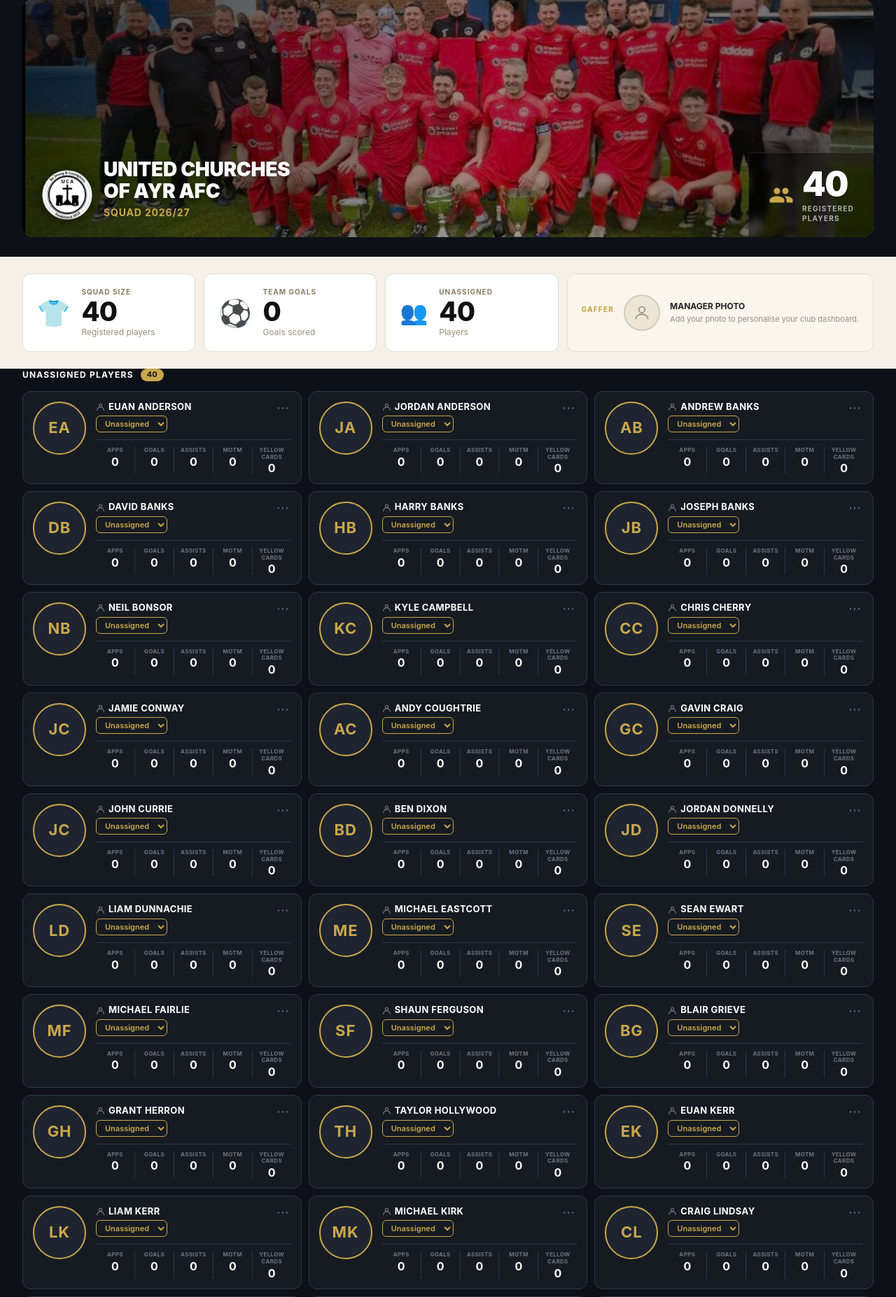
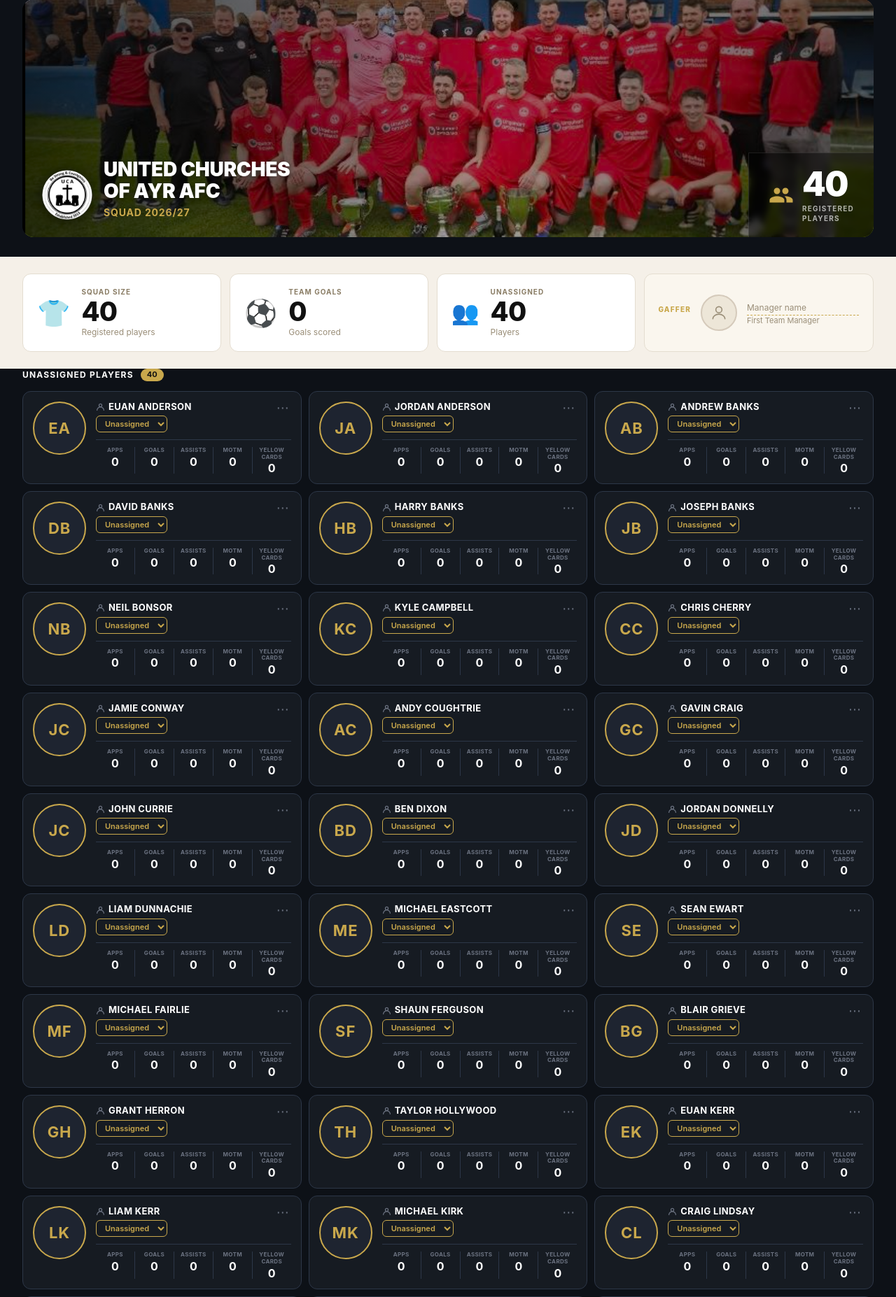
Before and after one commit to thollywood1888/united-churches-ayr, a FastAPI app: page /squad in a window 1280 px wide. Shown: the part 594-2448 px from the top of the page at 70% size. Run offline with FastAPI, Linux system fonts and the light colour scheme; the visitor is signed in with stand-in values (Sample User, id 1); data comes from the database, SQL or seed files in the repository; data that the repository does not hold is empty.

Commit message:
Add click-to-upload photo for players and gaffer on squad page
- Player avatar circles (photo or initials) show camera icon on hover for
  Gaffer — clicking opens file picker and auto-submits to /squad/{id}/photo
- Gaffer card photo placeholder is the same click-to-upload pattern
- Gaffer name is an inline editable input (blur to save) for Gaffer users
- Add gaffer_name + gaffer_photo columns to ClubSettings with _ensure_club_settings_gaffer() migration
- POST /club/gaffer-photo route handles both photo upload and name update
- Squad GET passes gaffer_name and gaffer_photo to template

Co-Authored-By: Claude Sonnet 4.6 <noreply@anthropic.com>

```diff
--- a/app/db.py
+++ b/app/db.py
@@ -45,6 +45,7 @@ def create_schema() -> None:
     _ensure_appearance_pos()
     _ensure_fixture_captain()
     _ensure_fixture_lineup_confirmed()
+    _ensure_club_settings_gaffer()
 
 
 def _ensure_appearance_pitch_slot() -> None:
@@ -105,6 +106,18 @@ def _ensure_fixture_lineup_confirmed() -> None:
         conn.execute(text("ALTER TABLE fixture ADD COLUMN lineup_confirmed BOOLEAN DEFAULT FALSE"))
 
 
+def _ensure_club_settings_gaffer() -> None:
+    inspector = inspect(engine)
+    if "club_settings" not in inspector.get_table_names():
+        return
+    columns = {col["name"] for col in inspector.get_columns("club_settings")}
+    with engine.begin() as conn:
+        if "gaffer_name" not in columns:
+            conn.execute(text("ALTER TABLE club_settings ADD COLUMN gaffer_name VARCHAR(200)"))
+        if "gaffer_photo" not in columns:
+            conn.execute(text("ALTER TABLE club_settings ADD COLUMN gaffer_photo VARCHAR(200)"))
+
+
 def get_session() -> Iterator[Session]:
     """FastAPI dependency yielding a request-scoped session."""
     session = SessionLocal()
--- a/app/main.py
+++ b/app/main.py
@@ -396,6 +396,7 @@ def squad(request: Request, session: SessionDep):
             grouped[pos].append(line)
         else:
             ungrouped.append(line)
+    settings = _get_or_create_settings(session, season.id)
     return _render(
         request,
         "squad.html",
@@ -412,6 +413,8 @@ def squad(request: Request, session: SessionDep):
         top_scorer=scorers[0] if scorers else None,
         top_assister=assisters[0] if assisters else None,
         top_motm_player=motm_leaders[0] if motm_leaders else None,
+        gaffer_name=settings.gaffer_name,
+        gaffer_photo=settings.gaffer_photo,
     )
 
 
@@ -563,6 +566,28 @@ async def upload_player_photo(session: SessionDep, player_id: int, photo: Upload
     dest = _PHOTOS_DIR / filename
     dest.write_bytes(await photo.read())
     player.photo_filename = filename
+    session.commit()
+    return RedirectResponse("/squad", status_code=303)
+
+
+@app.post("/club/gaffer-photo")
+async def upload_gaffer_photo(
+    session: SessionDep,
+    photo: UploadFile = File(None),
+    gaffer_name: Annotated[str, Form()] = "",
+):
+    season = _season_or_404(session)
+    settings = _get_or_create_settings(session, season.id)
+    if gaffer_name.strip():
+        settings.gaffer_name = gaffer_name.strip()
+    if photo and photo.filename:
+        suffix = Path(photo.filename).suffix.lower()
+        if suffix in _ALLOWED_IMAGE_SUFFIXES:
+            _PHOTOS_DIR.mkdir(parents=True, exist_ok=True)
+            filename = f"gaffer{suffix}"
+            dest = _PHOTOS_DIR / filename
+            dest.write_bytes(await photo.read())
+            settings.gaffer_photo = filename
     session.commit()
     return RedirectResponse("/squad", status_code=303)
 
--- a/app/models.py
+++ b/app/models.py
@@ -329,6 +329,8 @@ class ClubSettings(Base):
     id: Mapped[int] = mapped_column(primary_key=True)
     season_id: Mapped[int] = mapped_column(ForeignKey("season.id"), unique=True)
     monthly_fee_pence: Mapped[int] = mapped_column(default=2000)
+    gaffer_name: Mapped[str | None] = mapped_column(String(200), default=None)
+    gaffer_photo: Mapped[str | None] = mapped_column(String(200), default=None)
 
 
 class FeePayment(Base):
--- a/app/static/style.css
+++ b/app/static/style.css
@@ -1842,6 +1842,16 @@ main.sq-main {
   justify-content: center;
   flex: none;
 }
+.sq2-gaffer-img {
+  width: 52px;
+  height: 52px;
+  border-radius: 50%;
+  object-fit: cover;
+  object-position: center top;
+  border: 2px solid #d5cabb;
+  flex: none;
+  display: block;
+}
 .sq2-gaffer-name {
   font-size: 12px;
   font-weight: 700;
@@ -1854,6 +1864,50 @@ main.sq-main {
   margin: 0;
   line-height: 1.4;
 }
+.sq2-gaffer-name-form { margin: 0; }
+.sq2-gaffer-name-input {
+  background: transparent;
+  border: none;
+  border-bottom: 1px dashed #c9a84c;
+  border-radius: 0;
+  padding: 0 0 1px;
+  font-size: 12px;
+  font-weight: 700;
+  color: #222;
+  width: 100%;
+  max-width: 160px;
+  outline: none;
+}
+.sq2-gaffer-name-input:focus { border-bottom-color: #8a7d65; }
+.sq2-gaffer-name-input::placeholder { color: #9a8e78; font-weight: 400; }
+
+/* ── Click-to-upload photo overlay ── */
+.sq2-photo-form { flex: none; margin: 0; }
+.sq2-photo-label {
+  position: relative;
+  display: block;
+  cursor: pointer;
+  line-height: 0;
+}
+.sq2-photo-input {
+  position: absolute;
+  width: 1px;
+  height: 1px;
+  opacity: 0;
+  pointer-events: none;
+}
+.sq2-photo-overlay {
+  position: absolute;
+  inset: 0;
+  display: flex;
+  align-items: center;
+  justify-content: center;
+  background: rgba(0, 0, 0, 0.5);
+  border-radius: 50%;
+  opacity: 0;
+  transition: opacity 150ms ease;
+}
+.sq2-photo-label:hover .sq2-photo-overlay { opacity: 1; }
 
 /* ── Dark section ── */
 .sq2-dark {
--- a/app/templates/squad.html
+++ b/app/templates/squad.html
@@ -178,12 +178,42 @@
       </div>
       <div class="sq2-gaffer-card">
         <p class="sq2-gaffer-label">GAFFER</p>
+        {% if is_gaffer %}
+        <form method="post" action="/club/gaffer-photo" enctype="multipart/form-data" class="sq2-photo-form" id="gaffer-photo-form">
+          <label class="sq2-photo-label" title="Click to change photo">
+            {% if gaffer_photo %}
+            <img src="/static/player_photos/{{ gaffer_photo }}" class="sq2-gaffer-img" alt="Manager">
+            {% else %}
+            <div class="sq2-gaffer-photo-ph">
+              <svg width="26" height="26" viewBox="0 0 24 24" fill="none" stroke="#9a8e78" stroke-width="1.5" stroke-linecap="round" stroke-linejoin="round"><circle cx="12" cy="8" r="4"/><path d="M4 20c0-3.3 3.6-6 8-6s8 2.7 8 6"/></svg>
+            </div>
+            {% endif %}
+            <span class="sq2-photo-overlay" aria-hidden="true">
+              <svg viewBox="0 0 24 24" width="18" height="18"><path fill="#fff" d="M12 15.2A3.2 3.2 0 1 1 15.2 12 3.2 3.2 0 0 1 12 15.2zm6.4-10.4h-2.08l-1.36-2H9.04L7.68 4.8H5.6A2.4 2.4 0 0 0 3.2 7.2v9.6A2.4 2.4 0 0 0 5.6 19.2h12.8a2.4 2.4 0 0 0 2.4-2.4V7.2a2.4 2.4 0 0 0-2.4-2.4z"/></svg>
+            </span>
+            <input type="file" name="photo" accept="image/*" class="sq2-photo-input" onchange="this.form.submit()">
+          </label>
+        </form>
+        {% else %}
+        {% if gaffer_photo %}
+        <img src="/static/player_photos/{{ gaffer_photo }}" class="sq2-gaffer-img" alt="Manager">
+        {% else %}
         <div class="sq2-gaffer-photo-ph">
           <svg width="26" height="26" viewBox="0 0 24 24" fill="none" stroke="#9a8e78" stroke-width="1.5" stroke-linecap="round" stroke-linejoin="round"><circle cx="12" cy="8" r="4"/><path d="M4 20c0-3.3 3.6-6 8-6s8 2.7 8 6"/></svg>
         </div>
+        {% endif %}
+        {% endif %}
         <div>
-          <p class="sq2-gaffer-name">MANAGER PHOTO</p>
-          <p class="sq2-gaffer-desc">Add your photo to personalise your club dashboard.</p>
+          {% if is_gaffer %}
+          <form method="post" action="/club/gaffer-photo" enctype="multipart/form-data" class="sq2-gaffer-name-form">
+            <input type="hidden" name="photo" value="">
+            <input class="sq2-gaffer-name-input" name="gaffer_name" value="{{ gaffer_name or '' }}" placeholder="Manager name" autocomplete="off" onblur="if(this.value.trim())this.form.submit()">
+          </form>
+          <p class="sq2-gaffer-desc">First Team Manager</p>
+          {% else %}
+          <p class="sq2-gaffer-name">{{ gaffer_name or 'MANAGER PHOTO' }}</p>
+          <p class="sq2-gaffer-desc">{{ 'First Team Manager' if gaffer_name else 'Add photo to personalise your dashboard.' }}</p>
+          {% endif %}
         </div>
       </div>
     </div>
@@ -199,10 +229,26 @@
     {% set pl = line.player %}
     <div class="sq2-card" data-name="{{ pl.name | lower }}" data-pos="{{ (pl.position or '') | lower }}">
 
+      {% if is_gaffer %}
+      <form method="post" action="/squad/{{ pl.id }}/photo" enctype="multipart/form-data" class="sq2-photo-form">
+        <label class="sq2-photo-label" title="Click to upload photo">
+          {% if pl.photo_filename %}
+          <img src="/static/player_photos/{{ pl.photo_filename }}" class="sq2-card-photo" alt="{{ pl.name }}">
+          {% else %}
+          <div class="sq2-card-initials">{{ pl.first_name[:1] }}{{ (pl.last_name or '')[:1] }}</div>
+          {% endif %}
+          <span class="sq2-photo-overlay" aria-hidden="true">
+            <svg viewBox="0 0 24 24" width="20" height="20"><path fill="#fff" d="M12 15.2A3.2 3.2 0 1 1 15.2 12 3.2 3.2 0 0 1 12 15.2zm6.4-10.4h-2.08l-1.36-2H9.04L7.68 4.8H5.6A2.4 2.4 0 0 0 3.2 7.2v9.6A2.4 2.4 0 0 0 5.6 19.2h12.8a2.4 2.4 0 0 0 2.4-2.4V7.2a2.4 2.4 0 0 0-2.4-2.4z"/></svg>
+          </span>
+          <input type="file" name="photo" accept="image/*" class="sq2-photo-input" onchange="this.form.submit()">
+        </label>
+      </form>
+      {% else %}
       {% if pl.photo_filename %}
       <img src="/static/player_photos/{{ pl.photo_filename }}" class="sq2-card-photo" alt="{{ pl.name }}">
       {% else %}
       <div class="sq2-card-initials">{{ pl.first_name[:1] }}{{ (pl.last_name or '')[:1] }}</div>
+      {% endif %}
       {% endif %}
 
       <div class="sq2-card-body">
```
